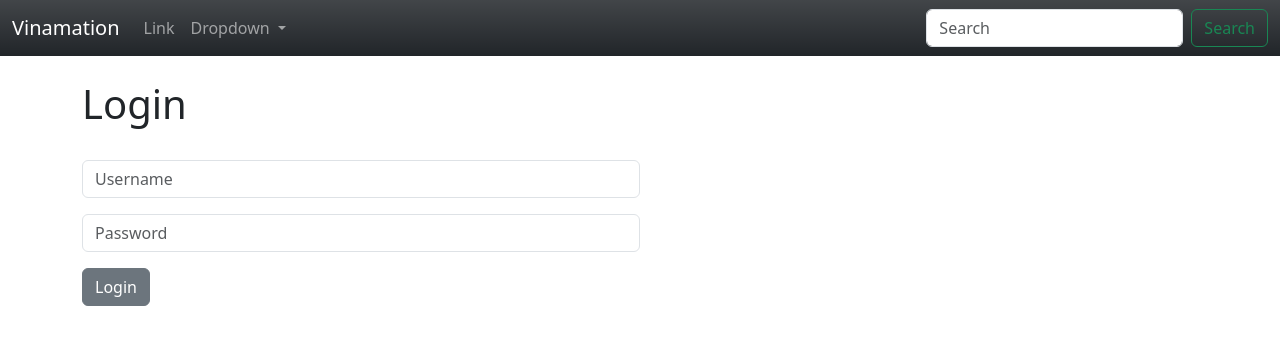
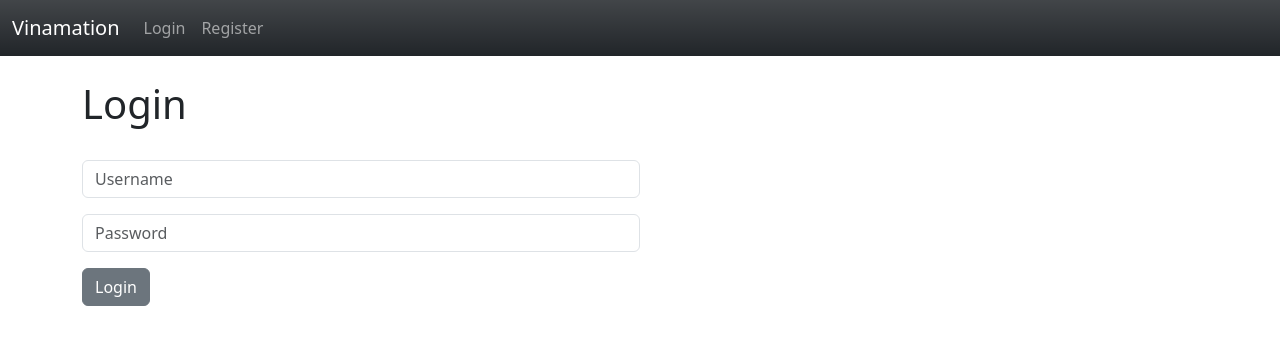
Before and after one commit to Ntxtrung/VinaSys, a Django app: page /artist/ in a window 1280 px wide. Shown: the top 345 px of the page. Run offline with Django 4.2, Linux system fonts and the light colour scheme.

Commit message:
register app

```diff
--- a/artist/templates/artist/base.html
+++ b/artist/templates/artist/base.html
@@ -14,7 +14,7 @@
           {% for message in messages %}
           <div class="alert alert-warning alert-dismissible fade show" role="alert">
             {{ message }}
-            <button type="button" class="btn-close" data-bs-dismiss="alert" aria-label="Close"></button>
+
           </div>
 
           {% endfor %}
--- a/artist/templates/artist/navbar.html
+++ b/artist/templates/artist/navbar.html
@@ -6,25 +6,20 @@
       </button>
       <div class="collapse navbar-collapse" id="navbarSupportedContent">
         <ul class="navbar-nav me-auto mb-2 mb-lg-0">
-          <li class="nav-item">
-            <a class="nav-link" href="#">Link</a>
-          </li>
-          <li class="nav-item dropdown">
-            <a class="nav-link dropdown-toggle" href="#" role="button" data-bs-toggle="dropdown" aria-expanded="false">
-              Dropdown
-            </a>
-            <ul class="dropdown-menu">
-              <li><a class="dropdown-item" href="#">Action</a></li>
-              <li><a class="dropdown-item" href="#">Another action</a></li>
-              <li><hr class="dropdown-divider"></li>
-              <li><a class="dropdown-item" href="#">Something else here</a></li>
-            </ul>
-          </li>
+          {% if user.is_authenticated %}
+
+            <li class="nav-item">
+              <a class="nav-link" href="{% url 'logout' %}">Logout</a>
+            </li>
+          {% else %}
+            <li class="nav-item">
+              <a class="nav-link" href="{% url 'home' %}">Login</a>
+            </li>
+            <li class="nav-item">
+              <a class="nav-link" href="{% url 'register' %}">Register</a>
+            </li>
+          {% endif %}
         </ul>
-        <form class="d-flex" role="search">
-          <input class="form-control me-2" type="search" placeholder="Search" aria-label="Search">
-          <button class="btn btn-outline-success" type="submit">Search</button>
-        </form>
       </div>
     </div>
   </nav>
--- a/artist/templates/home.html
+++ b/artist/templates/home.html
@@ -6,6 +6,7 @@
     <br/>
     <form method="POST" action ="{% url 'home' %}">
         {% csrf_token %}
+
         <form>
             <div class="mb-3">
               <input type="text" class="form-control" name="username" placeholder="Username" required>
@@ -14,7 +15,7 @@
               <input type="password" class="form-control" name="password" placeholder="Password" required>
             </div>
             <button type="submit" class="btn btn-secondary">Login</button>
-        <form>
+        </form>
     </form>
 </div>
 {% endblock %}
--- a/artist/urls.py
+++ b/artist/urls.py
@@ -5,4 +5,5 @@ urlpatterns = [
     path("", views.home, name='home'),
     #path('login/', views.login_user, name='login'),
     path('logout/', views.logout_user, name='logout'),
+    path('register/', views.register_user, name='register'),
 ]
--- a/artist/views.py
+++ b/artist/views.py
@@ -1,6 +1,7 @@
 from django.shortcuts import render, redirect
 from django.contrib.auth import authenticate, login, logout
 from django.contrib import messages
+from .forms import SignUpForm
 
 
 # Create your views here.
@@ -26,4 +27,24 @@ def home(request):
 
 def logout_user(request):
     logout(request)
-    messages.success(request, "You Have Been Logged Out ...")
+    messages.success(request, "You Have Been Logged Out ....")
+    return redirect('home')
+
+def register_user(request):
+    if request.method == 'POST':
+        form = SignUpForm(request.POST)
+        if form.is_valid():
+            form.save()
+            #Authenticate and login
+            username = form.cleaned_data['username']
+            password = form.cleaned_data['password1']
+            user = authenticate(username=username, password=password)
+            login(request, user)
+            messages.success(request, "You have successfully register!")
+            return redirect('home')
+    else:
+        form = SignUpForm()
+        return render(request, 'artist/register.html',{'form':form} )
+
+
+    return render(request, 'artist/register.html',{'form':form} )
```
Also changed, not shown: artist/forms.py (added, +34 -0 lines), artist/templates/artist/register.html (added, +31 -0 lines), db.sqlite3.
